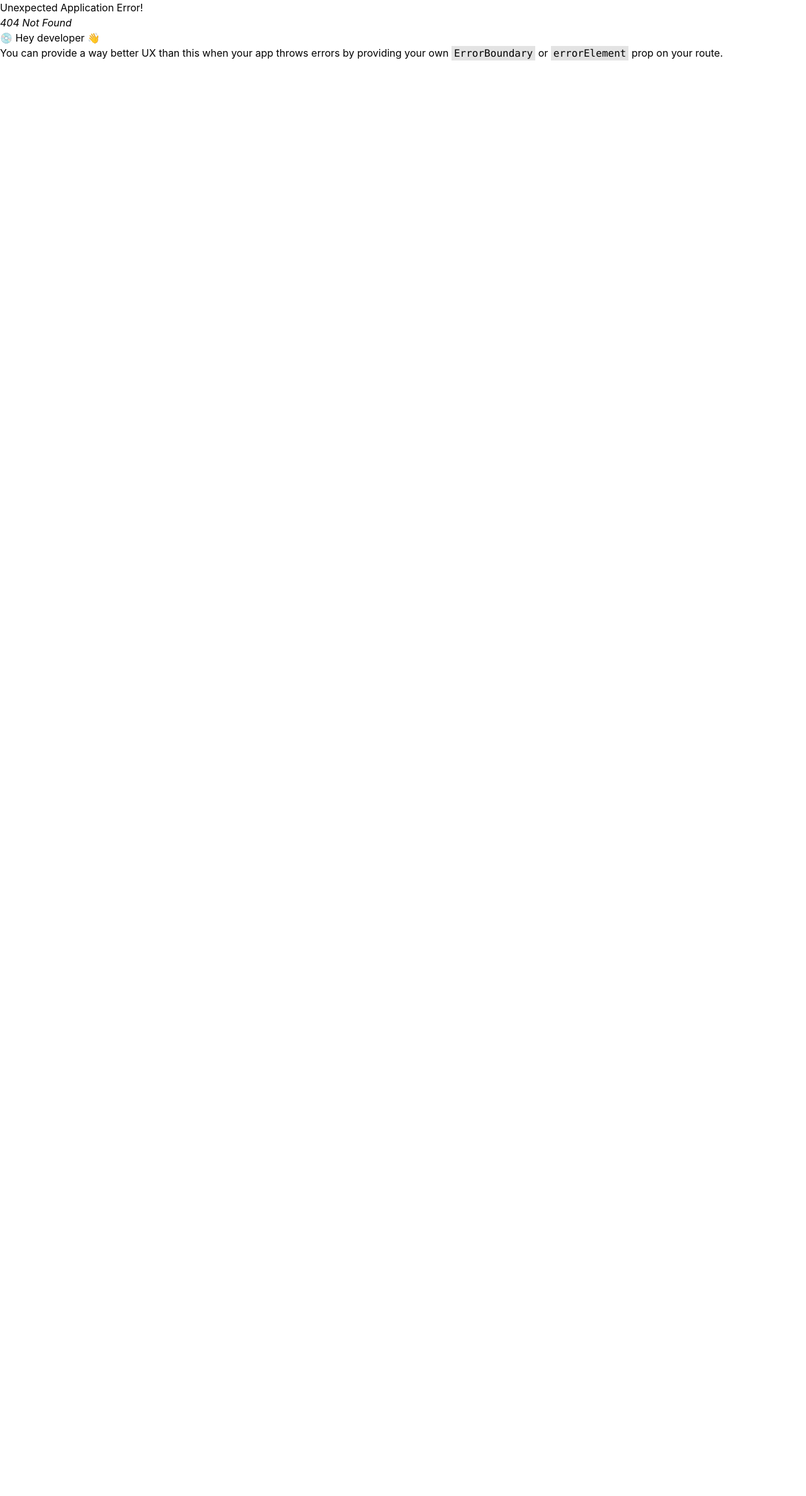
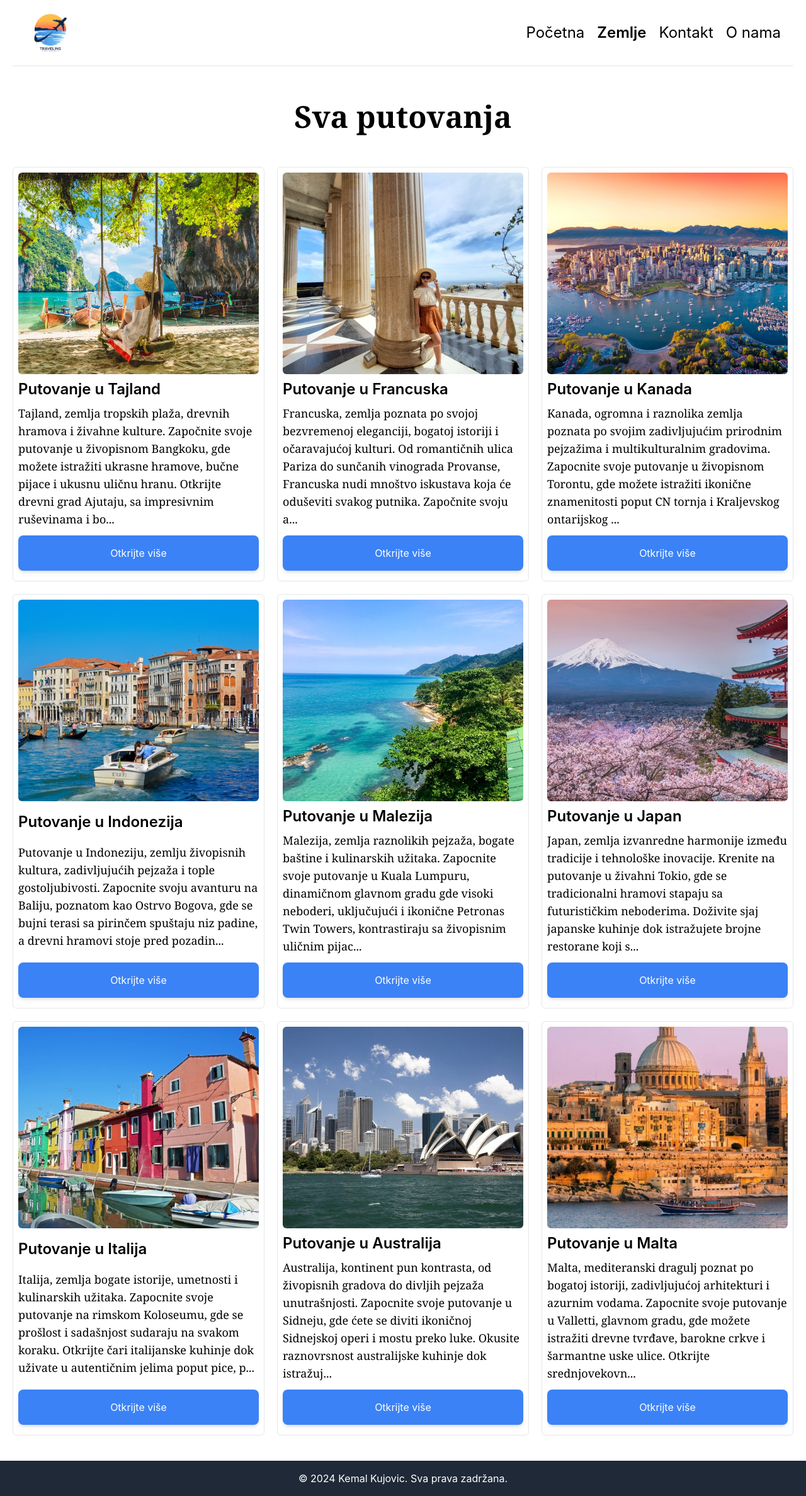
Before and after one commit to kemalkujovic/web-presentation, a React (Create React App) app: page /zemlje in a window 1280 px wide. Before the commit this address had no page. Shown: the whole page at 63% size. Before the commit the page ends 800 px from the top, so only its background shows below. Built offline with nearby package versions, Linux system fonts and the light colour scheme.

Commit message:
build: Language update translated elements to Serbian

```diff
--- a/src/Pages/AboutPage.jsx
+++ b/src/Pages/AboutPage.jsx
@@ -6,11 +6,7 @@ const AboutPage = () => {
   return (
     <div className="min-h-screen my-10">
       <FeatureItem
-        descrpiton="Welcome! My name is Kemal Kujović, and I hail from city of Novi Pazar in Serbia. With a passion for technology and programming, I've been exploring the world of information technology for three years now, focusing on studies at Alfa University.
-        My interest in programming, particularly frontend development, has grown out of a desire to create inspiring and useful digital content. I'm fascinated by the possibilities that technology offers in crafting interactive and aesthetically appealing user experiences on the web.
-        Aside from my love for coding, I also enjoy traveling and exploring different cultures and landscapes. To me, traveling represents not only adventure and discovering new places but also an opportunity for personal growth and expanding horizons.
-        This website is the fruit of my passion for technology and travel. I hope that my articles, tutorials, and stories will inspire you to explore the world of programming and discover new destinations around the globe.
-        Thank you for being here and sharing in this journey with me!"
+        descrpiton="Dobrodošli! Moje ime je Kemal Kujović, i potičem iz grada Novog Pazara u Srbiji. Sa strašću prema tehnologiji i programiranju, već tri godine istražujem svet informacionih tehnologija, fokusirajući se na studije na Alfa Univerzitetu. Moj interes za programiranje, posebno frontend razvoj, proizašao je iz želje da kreiram inspirativne i korisne digitalne sadržaje. Fasciniran sam mogućnostima koje tehnologija nudi u oblikovanju interaktivnih i estetski privlačnih korisničkih iskustava na internetu. Pored ljubavi prema kodiranju, takođe uživam u putovanjima i istraživanju različitih kultura i pejzaža. Putovanje za mene predstavlja ne samo avanturu i otkrivanje novih mesta, već i priliku za lični razvoj i proširivanje horizonta. Ovaj veb sajt je plod moje strasti prema tehnologiji i putovanjima. Nadam se da će moji članci, tutorijali i priče vas inspirisati da istražite svet programiranja i otkrijete nove destinacije širom sveta. Hvala vam što ste ovde i delite ovu avanturu sa mnom!"
         image={Author}
       />
       <SocialCard />
--- a/src/Pages/CountriesPage.jsx
+++ b/src/Pages/CountriesPage.jsx
@@ -6,7 +6,7 @@ const CountriesPage = () => {
   return (
     <>
       <h1 className="font-semibold text-3xl my-14 text-center font-serif md:text-5xl">
-        All Trips
+        Sva putovanja
       </h1>
       <div className="grid grid-cols-1 sm:grid-cols-2 md:grid-cols-3 gap-5 my-10">
         {data.map((country, index) => {
--- a/src/Pages/HomePage.jsx
+++ b/src/Pages/HomePage.jsx
@@ -13,7 +13,7 @@ const HomePage = () => {
     <>
       <Hero />
       <h1 className="font-semibold text-4xl my-14 text-center font-serif md:text-6xl">
-        Popular Destinations
+        Popularne destinacije
       </h1>
       <div className="flex max-sm:flex-wrap gap-5 my-10">
         {fristThreeCountry.map((country, i) => {
--- a/src/Templates/Header.jsx
+++ b/src/Templates/Header.jsx
@@ -35,7 +35,7 @@ const Header = () => {
                 isActive ? "font-semibold" : "hover:opacity-50"
               }
             >
-              Home
+              Početna
             </NavLink>
           </li>
           <li>
@@ -44,9 +44,9 @@ const Header = () => {
               className={({ isActive }) =>
                 isActive ? "font-semibold" : "hover:opacity-50"
               }
-              to="/countries"
+              to="/zemlje"
             >
-              Countries
+              Zemlje
             </NavLink>
           </li>
           <li>
@@ -55,9 +55,9 @@ const Header = () => {
               className={({ isActive }) =>
                 isActive ? "font-semibold" : "hover:opacity-50"
               }
-              to="/contact"
+              to="/kontakt"
             >
-              Contact
+              Kontakt
             </NavLink>
           </li>
           <li>
@@ -66,9 +66,9 @@ const Header = () => {
               className={({ isActive }) =>
                 isActive ? "font-semibold" : "hover:opacity-50"
               }
-              to="/about"
+              to="/o-nama"
             >
-              About
+              O nama
             </NavLink>
           </li>
         </ul>
--- a/src/assets/data.js
+++ b/src/assets/data.js
@@ -10,70 +10,70 @@ import thailand from "./thailand.jpg";
 
 export const data = [
   {
-    title: "Thailand",
-    description: `Thailand, a land of tropical beaches, ancient temples, and vibrant culture. Begin your journey in bustling Bangkok, where you can explore ornate temples, bustling markets, and indulgent street food. Discover the ancient city of Ayutthaya, with its impressive ruins and rich history dating back centuries. Don't miss the opportunity to relax on the pristine beaches of Phuket and Koh Samui, where turquoise waters and swaying palm trees await. Experience the unique culture of northern Thailand in Chiang Mai, where you can visit hill tribes, explore lush jungles, and participate in traditional Thai cooking classes. Conclude your Thai adventure with a visit to the serene and spiritual city of Chiang Rai, home to the iconic White Temple and other architectural wonders.`,
+    title: "Tajland",
+    description: `Tajland, zemlja tropskih plaža, drevnih hramova i živahne kulture. Započnite svoje putovanje u živopisnom Bangkoku, gde možete istražiti ukrasne hramove, bučne pijace i ukusnu uličnu hranu. Otkrijte drevni grad Ajutaju, sa impresivnim ruševinama i bogatom istorijom koja datira vekovima unazad. Ne propustite priliku da se opustite na neokaljanima plažama Phuketa i Koh Samuija, gde vas čekaju tirkizno plavo more i njihove palmice. Iskusite jedinstvenu kulturu severnog Tajlanda u Chiang Maiju, gde možete posetiti planinska plemena, istražiti bujne džungle i učestvovati u tradicionalnim časovima kuvanja tajlandske hrane. Zaključite svoju tajlandsku avanturu posetom mirnom i duhovnom gradu Chiang Raiju, domu ikoničnog Belog hrama i drugih arhitektonskih čuda.`,
     image: thailand,
     video: "MNuWA3BN8oc",
   },
   {
-    title: "France",
-    description: `France, a country renowned for its timeless elegance, rich history, and captivating culture. From the romantic streets of Paris to the sun-kissed vineyards of Provence, France offers a myriad of experiences to delight every traveler.
-     Begin your adventure in the iconic city of Paris, where you can marvel at world-famous landmarks such as the Eiffel Tower, Notre-Dame Cathedral, and Louvre Museum. Stroll along the charming cobblestone streets of Montmartre, explore the bohemian neighborhoods of Le Marais, and indulge in exquisite French cuisine at quaint bistros and Michelin-starred restaurants.
-     Venture beyond the capital to discover the breathtaking landscapes of the French countryside. Explore the picturesque villages of the Loire Valley, where fairytale castles dot the rolling hillsides, or wander through the lavender fields of Provence, perfumed with the scent of lavender and rosemary.
-     For wine enthusiasts, a visit to the vineyards of Bordeaux or Burgundy is a must, where you can sample world-class wines and learn about the art of winemaking from passionate vintners.
-     Immerse yourself in French art and culture as you visit the charming towns of Avignon, Arles, and Aix-en-Provence, which have inspired countless artists throughout history.
-     Whether you're savoring a croissant in a Parisian café, sipping champagne in the Champagne region, or admiring the stunning vistas of the French Riviera, a trip to France promises unforgettable moments and lifelong memories.`,
+    title: "Francuska",
+    description: `Francuska, zemlja poznata po svojoj bezvremenoj eleganciji, bogatoj istoriji i očaravajućoj kulturi. Od romantičnih ulica Pariza do sunčanih vinograda Provanse, Francuska nudi mnoštvo iskustava koja će oduševiti svakog putnika.
+     Započnite svoju avanturu u ikoničnom gradu Parizu, gde možete diviti se svetski poznatim znamenitostima poput Ajfelovog tornja, Notr-Dam katedrale i Luvra. Prošetajte šarmantnim kaldrmisanim ulicama Montmartrea, istražite boemske kvartove Le Marais i uživajte u izvrsnoj francuskoj kuhinji u slikovitim bistroima i restoranima sa Michelinovim zvezdicama.
+     Proširite svoje vidike izvan glavnog grada kako biste otkrili zadivljujuće pejzaže francuske provincije. Istražite slikovite sela Loare, gde se na brežuljcima nalaze bajkoviti dvorci, ili šetajte kroz lavandine polja Provanse, mirisne lavandom i ruzmarinom.
+     Za ljubitelje vina, poseta vinogradima Bordoa ili Burgundije je obavezna, gde možete degustirati vina svetskog kvaliteta i naučiti o umetnosti pravljenja vina od strastvenih vinara.
+     Uronite u francusku umetnost i kulturu dok posećujete šarmantne gradove Avinjon, Arles i Aix-en-Provence, koji su inspirisali brojne umetnike kroz istoriju.
+     Bez obzira da li uživate u kroasantu u pariskom kafiću, pijete šampanjac u šampanjskoj regiji ili divite se prelepim pogledima na Azurnoj obali, putovanje u Francusku obećava nezaboravne trenutke i uspomene za ceo život.`,
     image: france,
     video: "By9miGzVlPs",
   },
   {
-    title: "Canada",
-    description: `Canada, a vast and diverse country known for its stunning natural landscapes and multicultural cities. Begin your journey in vibrant Toronto, where you can explore iconic landmarks such as the CN Tower and the Royal Ontario Museum. Immerse yourself in the beauty of Banff National Park, where towering mountain peaks, turquoise lakes, and abundant wildlife await. Experience the charm of Quebec City's cobblestone streets and historic architecture, reminiscent of old-world Europe. For outdoor enthusiasts, British Columbia offers endless opportunities for hiking, skiing, and whale watching along its rugged coastline. Conclude your Canadian adventure with a visit to the picturesque coastal villages of Nova Scotia, where you can sample fresh seafood and experience maritime hospitality at its finest.`,
+    title: "Kanada",
+    description: `Kanada, ogromna i raznolika zemlja poznata po svojim zadivljujućim prirodnim pejzažima i multikulturalnim gradovima. Zapocnite svoje putovanje u živopisnom Torontu, gde možete istražiti ikonične znamenitosti poput CN tornja i Kraljevskog ontarijskog muzeja. Uronite u lepotu Nacionalnog parka Banff, gde vas čekaju visoki planinski vrhovi, tirkizna jezera i bogata divljač. Doživite šarm kobelstonskih ulica i istorijske arhitekture grada Kvebeka, koji podseća na staru Evropu. Za ljubitelje prirode, Britanska Kolumbija nudi beskonačne mogućnosti za planinarenje, skijanje i posmatranje kitova duž svoje divlje obale. Zaključite svoju kanadsku avanturu posetom slikovitim obalnim selima Nove Škotske, gde možete probati svežu morsku hranu i doživeti pomorsko gostoprimstvo u najboljem svetlu.`,
     image: canada,
     video: "_drFdYSVOEA",
   },
   {
-    title: "Indonesia",
-    description: `Journey to Indonesia, a land of vibrant cultures, breathtaking landscapes, and warm hospitality. Start your adventure in Bali, known as the Island of the Gods, where lush rice terraces cascade down hillsides and ancient temples stand against a backdrop of azure skies. Explore Ubud, Bali's cultural heart, where traditional dance performances and artisanal crafts await.
-      Next, venture to the pristine shores of the Gili Islands, where powdery white sands meet crystal-clear waters teeming with marine life. Snorkel among colorful coral reefs, lounge in hammocks beneath swaying palms, and witness stunning sunsets that paint the sky in hues of pink and orange.
-      For the ultimate adrenaline rush, head to Lombok and conquer the mighty Mount Rinjani, an active volcano that offers challenging hikes and awe-inspiring vistas from its summit. Then, unwind on the idyllic beaches of the Nusa Islands, where secluded coves and hidden caves beg to be explored.
-      Finally, immerse yourself in the rich cultural tapestry of Yogyakarta, home to the majestic Borobudur and Prambanan temples, UNESCO World Heritage sites that showcase Indonesia's ancient architectural wonders.
-      Whether you are seeking adventure, relaxation, or cultural immersion, Indonesia promises an unforgettable journey filled with unforgettable experiences.`,
+    title: "Indonezija",
+    description: `Putovanje u Indoneziju, zemlju živopisnih kultura, zadivljujućih pejzaža i tople gostoljubivosti. Zapocnite svoju avanturu na Baliju, poznatom kao Ostrvo Bogova, gde se bujni terasi sa pirinčem spuštaju niz padine, a drevni hramovi stoje pred pozadinom azurnog neba. Istražite Ubud, kulturno srce Balija, gde vas čekaju tradicionalni plesni performansi i umetničke zanatske radnje.
+      Zatim se uputite na netaknute obale Gili ostrva, gde se beli pesak sastaje sa kristalno čistim vodama prepunim morskog života. Ronite među šarenim koralnim grebenima, odmarajte se u hamakima ispod ljuljajućih palmi i gledajte zadivljujuće zalaske sunca koji nežno obojavaju nebo u nijansama roze i narandžaste boje.
+      Za ultimativni adrenalinski šok, posetite Lombok i osvojite moćni planinu Rinjani, aktivni vulkan koji nudi izazovne pešačke staze i zadivljujuće poglede sa svojeg vrha. Zatim se opustite na idiličnim plažama Nusa ostrva, gde vas čekaju skriveni zaliv i pećine koje treba istražiti.
+      Na kraju, uronite u bogatu kulturnu tapiseriju Jogjakarte, doma veličanstvenih hramova Borobudura i Prambanana, UNESCO-ve svetske baštine koja prikazuje drevna arhitektonska čuda Indonezije.
+      Bez obzira da li tražite avanturu, opuštanje ili kulturno uranjanje, Indonezija obećava nezaboravno putovanje ispunjeno nezaboravnim iskustvima.`,
     image: indonesia,
     video: "JeUJC4d5cVY",
   },
   {
-    title: "Malaysia",
-    description: `Malaysia, a land of diverse landscapes, rich heritage, and culinary delights. Begin your journey in Kuala Lumpur, the dynamic capital city where towering skyscrapers, including the iconic Petronas Twin Towers, contrast with vibrant street markets and historic temples.
-     Delve into the culinary wonders of Malaysia as you sample mouthwatering dishes from diverse cultures, including Malay, Chinese, and Indian cuisines. Don't miss the opportunity to explore the bustling night markets of Penang and indulge in local favorites like char kway teow and nasi kandar.
-     Venture into the lush rainforests of Malaysian Borneo, home to endangered orangutans, playful proboscis monkeys, and a myriad of other wildlife species. Embark on a river safari along the Kinabatangan River, where you can spot exotic birds, crocodiles, and elusive pygmy elephants.
-     For a dose of cultural immersion, visit the historic city of Melaka, a UNESCO World Heritage site renowned for its well-preserved colonial architecture, vibrant street art, and multicultural heritage.
-     Conclude your Malaysian adventure with a relaxing island getaway to Langkawi or the Perhentian Islands, where pristine beaches, turquoise waters, and spectacular diving and snorkeling opportunities await.
-     With its captivating blend of natural beauty, cultural diversity, and culinary delights, Malaysia promises an unforgettable journey filled with enriching experiences at every turn.`,
+    title: "Malezija",
+    description: `Malezija, zemlja raznolikih pejzaža, bogate baštine i kulinarskih užitaka. Zapocnite svoje putovanje u Kuala Lumpuru, dinamičnom glavnom gradu gde visoki neboderi, uključujući i ikonične Petronas Twin Towers, kontrastiraju sa živopisnim uličnim pijacama i istorijskim hramovima.
+     Istražite kulinarska čuda Malezije dok probate ukusna jela različitih kultura, uključujući malajsku, kinesku i indijsku kuhinju. Ne propustite priliku da istražite bučne noćne pijace Penanga i uživate u lokalnim omiljenim jelima poput char kway teowa i nasi kandara.
+     Upustite se u bujne prašume malezijskog Bornea, domu ugroženih orangutana, veselih proboskis majmuna i raznih drugih vrsta divljih životinja. Krenite na rečnu safari avanturu duž reke Kinabatangan, gde možete videti egzotične ptice, krokodile i neuhvatljive pigmajske slonove.
+     Za dozu kulturnog uranjanja, posetite istorijski grad Melaku, UNESCO-vu svetsku baštinu poznatu po dobro očuvanoj kolonijalnoj arhitekturi, živopisnom uličnom umetnošću i multikulturalnoj baštini.
+     Zaključite svoju malezijsku avanturu opuštajućim odmorom na ostrvima Langkawi ili Perhentian, gde vas čekaju neokaljane plaže, tirkizno plavo more i spektakularne mogućnosti za ronjenje i snorkling.
+     Sa svojim očaravajućim spojem prirodne lepote, kulturne raznolikosti i kulinarskih užitaka, Malezija obećava nezaboravno putovanje ispunjeno obogaćujućim iskustvima na svakom koraku.`,
     image: malaysia,
     video: "mtIeLsMbfzg",
   },
   {
     title: "Japan",
-    description: `Japan, a land of exquisite harmony between tradition and technological innovation. Embark on your journey in vibrant Tokyo, where traditional shrines blend with futuristic skyscrapers. Experience the splendor of Japanese cuisine as you explore numerous restaurants serving sushi, ramen, and tempura. Don't miss visiting ancient Kyoto, home to thousands of temples, gardens, and tea houses. For adventurers, Mount Fuji offers spectacular landscapes and hiking opportunities. Finally, unwind on the shores of Okinawa, a captivating archipelago known for its crystal-clear waters and rich underwater life.`,
+    description: `Japan, zemlja izvanredne harmonije između tradicije i tehnološke inovacije. Krenite na putovanje u živahni Tokio, gde se tradicionalni hramovi stapaju sa futurističkim neboderima. Doživite sjaj japanske kuhinje dok istražujete brojne restorane koji služe suši, ramen i tempuru. Ne propustite posetu drevnom Kjotu, domu hiljada hramova, vrtova i čajnih kuća. Za avanturiste, planina Fuji nudi spektakularne pejzaže i mogućnosti za planinarenje. Na kraju, opustite se na obalama Okinawe, fascinantnom arhipelagu poznatom po kristalno čistim vodama i bogatom podvodnom životu.`,
     image: japan,
     video: "77lWbSfnF_g",
   },
   {
-    title: "Italy",
-    description: `Italy, a land of rich history, art, and culinary delights. Begin your journey at the Roman Colosseum, where the past and present intersect at every turn. Discover the charms of Italian cuisine as you indulge in authentic dishes such as pizza, pasta, and gelato. Stroll through the canals of Venice and uncover the romantic corners of this unique city on water. For wine enthusiasts, Tuscany offers unforgettable wine experiences in picturesque vineyards. Conclude your journey on the Amalfi Coast, where rocky cliffs plunge into turquoise waters, creating breathtaking vistas.`,
+    title: "Italija",
+    description: `Italija, zemlja bogate istorije, umetnosti i kulinarskih užitaka. Zapocnite svoje putovanje na rimskom Koloseumu, gde se prošlost i sadašnjost sudaraju na svakom koraku. Otkrijte čari italijanske kuhinje dok uživate u autentičnim jelima poput pice, paste i želata. Prošetajte kanalima Venecije i otkrijte romantične delove ovog jedinstvenog grada na vodi. Za ljubitelje vina, Toskana nudi nezaboravna vinska iskustva u slikovitim vinogradima. Zaključite svoje putovanje na Amalfi obali, gde se stene strmoglave u tirkizno more, stvarajući zadivljujuće poglede.`,
     image: italy,
     video: "zS4AP0Q8L8g",
   },
   {
-    title: "Australia",
-    description: `Australia, a continent full of contrasts, from vibrant cities to wild outback landscapes. Start your journey in Sydney, where you'll marvel at the iconic Sydney Opera House and Harbour Bridge. Taste the diversity of Australian cuisine as you explore various restaurants offering local specialties such as barramundi and kangaroo. Embark on an adventure exploring the Great Barrier Reef, one of the world's greatest natural wonders. For nature lovers, Kakadu National Park offers incredible wildlife sightings and ancient Aboriginal art. Finally, relax on the white sandy beaches of the Whitsundays and dive into the turquoise waters of the Coral Sea.`,
+    title: "Australija",
+    description: `Australija, kontinent pun kontrasta, od živopisnih gradova do divljih pejzaža unutrašnjosti. Zapocnite svoje putovanje u Sidneju, gde ćete se diviti ikoničnoj Sidnejskoj operi i mostu preko luke. Okusite raznovrsnost australijske kuhinje dok istražujete različite restorane koji nude lokalne specijalitete poput barramundija i kengura. Krenite na avanturu istraživanja Velikog koralnog grebena, jednog od najvećih prirodnih čuda sveta. Za ljubitelje prirode, Nacionalni park Kakadu nudi neverovatna posmatranja divljih životinja i drevne aboridžinske umetnosti. Na kraju, opustite se na belim peščanim plažama Vitsandejsa i zaronite u tirkizne vode Koralskog mora.`,
     image: australia,
     video: "kLuqCtnKr_8",
   },
   {
     title: "Malta",
-    description: `Malta, a Mediterranean gem known for its rich history, stunning architecture, and azure waters. Begin your journey in Valletta, the capital city, where you can explore ancient fortresses, baroque churches, and charming narrow streets. Discover the medieval city of Mdina, with its impressive bastions and panoramic views of the island. Don't miss the opportunity to relax on the picturesque beaches of Gozo and Comino, where crystal-clear waters invite you to swim, snorkel, or simply bask in the sun. Experience the vibrant nightlife of St. Julian's and Paceville, where you can dance the night away in lively clubs and bars. Conclude your Maltese adventure with a visit to the UNESCO World Heritage sites of Ħal Saflieni Hypogeum and the Megalithic Temples, which offer fascinating insights into Malta's ancient past.`,
+    description: `Malta, mediteranski dragulj poznat po bogatoj istoriji, zadivljujućoj arhitekturi i azurnim vodama. Zapocnite svoje putovanje u Valletti, glavnom gradu, gde možete istražiti drevne tvrđave, barokne crkve i šarmantne uske ulice. Otkrijte srednjovekovni grad Mdina, sa impresivnim bastionima i panoramskim pogledima na ostrvo. Ne propustite priliku da se opustite na slikovitim plažama Goza i Comina, gde vas kristalno čiste vode pozivaju da plivate, ronite ili jednostavno uživate na suncu. Doživite živahni noćni život St. Juliansa i Pacevillea, gde možete plesati do kasnih sati u živim klubovima i barovima. Zaključite svoju maltešku avanturu posetom UNESCO-voj svetskoj baštini Ħal Saflieni Hypogeum i Megalitskim hramovima, koji pružaju fascinantne uvide u drevnu prošlost Malte.`,
     image: malta,
     video: "bMTJoTbu3gw",
   },
--- a/src/components/Card.jsx
+++ b/src/components/Card.jsx
@@ -12,11 +12,11 @@ const Card = ({ title, image, description }) => {
           className="object-cover w-full h-full transition-transform duration-300 transform hover:scale-110"
         />
       </div>
-      <h1 className="font-semibold py-1 mt-1 text-2xl">Trip in {title}</h1>
+      <h1 className="font-semibold py-1 mt-1 text-2xl">Putovanje u {title}</h1>
       <p className="font-serif text-lg py-1">{description.slice(0, 250)}...</p>
-      <Link className="flex w-full" to={`/country/${title.toLowerCase()}`}>
+      <Link className="flex w-full" to={`/zemlje/${title.toLowerCase()}`}>
         <button className="bg-blue-500 hover:bg-blue-400 text-white px-6 py-4 my-2 rounded-lg shadow-md w-full">
-          Discover More
+          Otkrijte više
         </button>
       </Link>
     </div>
--- a/src/components/Country.jsx
+++ b/src/components/Country.jsx
@@ -6,11 +6,11 @@ const Country = ({ title, descrpiton, image, video }) => {
   return (
     <>
       <h1 className="font-semibold text-center text-2xl my-5">
-        Travel to {title}
+        Putovanje u {title}
       </h1>
       <FeatureItem descrpiton={descrpiton} image={image} />
       <h1 className="font-semibold text-2xl text-center mx-5">
-        Video for {title}
+        Video za {title}
       </h1>
       <div className="mx-4 bg-gray-200 flex items-center justify-center my-10">
         <VideoPlayer videoId={video} />
--- a/src/components/Footer.jsx
+++ b/src/components/Footer.jsx
@@ -4,7 +4,7 @@ const footer = () => {
   return (
     <footer className="bg-gray-800 text-white py-4">
       <div className="container mx-auto text-center">
-        <p>&copy; 2024 Kemal Kujovic. All rights reserved.</p>
+        <p>&copy; 2024 Kemal Kujovic. Sva prava zadržana.</p>
       </div>
     </footer>
   );
--- a/src/components/Hero.jsx
+++ b/src/components/Hero.jsx
@@ -12,7 +12,7 @@ const Hero = () => {
       />
       <Link to="/countries">
         <button className="absolute mt-10 top-1/2 left-1/2 transform -translate-x-1/2 -translate-y-1/2 bg-blue-500 hover:bg-blue-400 text-white px-6 py-4 rounded-lg shadow-md">
-          Explore Travel
+          Istražite putovanja
         </button>
       </Link>
     </div>
```
Also changed, not shown: src/App.js (+4 -4 lines), src/components/ContactForm.jsx (+12 -14 lines), src/components/FeedbackCard.jsx (+13 -20 lines).
